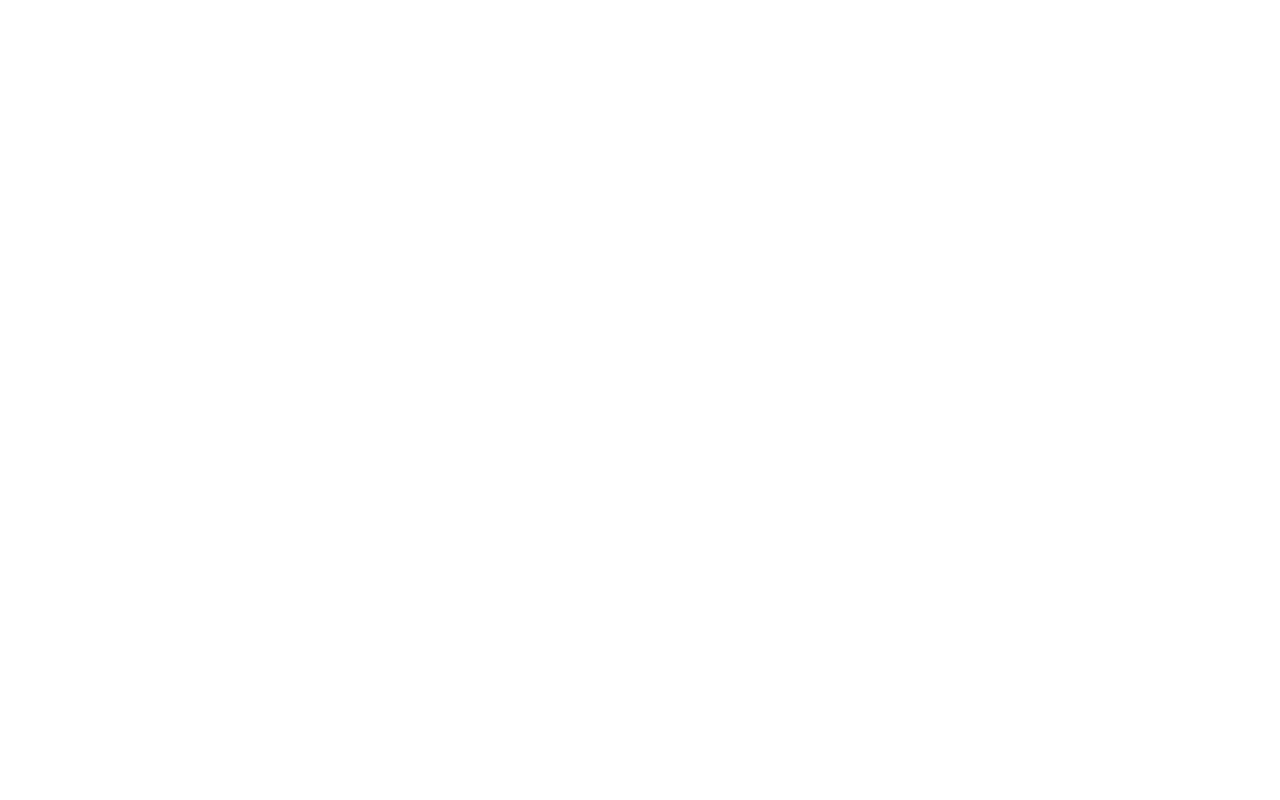
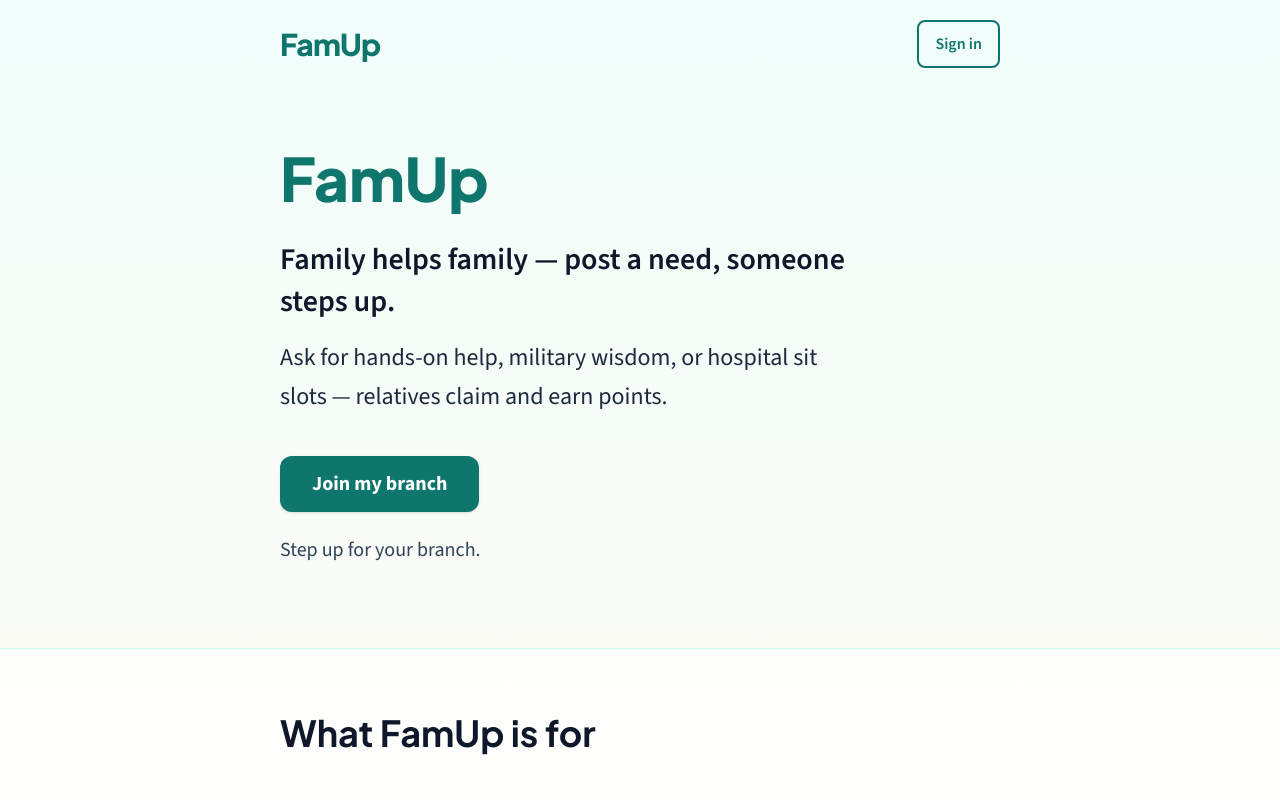
Before and after one commit to mcnoc/famup-web, a plain HTML site: page 404.html in a window 1280 px wide. Shown: the top 800 px of the page. Drawn offline with nearby package versions, Linux system fonts and the light colour scheme.

Commit message:
Fix SPA 404.html to match current index assets (hosted auth).

```diff
--- a/404.html
+++ b/404.html
@@ -16,8 +16,8 @@
       href="https://fonts.googleapis.com/css2?family=Plus+Jakarta+Sans:wght@600;700;800&family=Source+Sans+3:wght@400;500;600;700&display=swap"
       rel="stylesheet"
     />
-    <script type="module" crossorigin src="/assets/index-CqEeTdsI.js"></script>
-    <link rel="stylesheet" crossorigin href="/assets/index-DXMXbucU.css">
+    <script type="module" crossorigin src="/assets/index-CIo6ZFje.js"></script>
+    <link rel="stylesheet" crossorigin href="/assets/index-Pzm3bRNa.css">
   </head>
   <body>
     <div id="root"></div>
```
